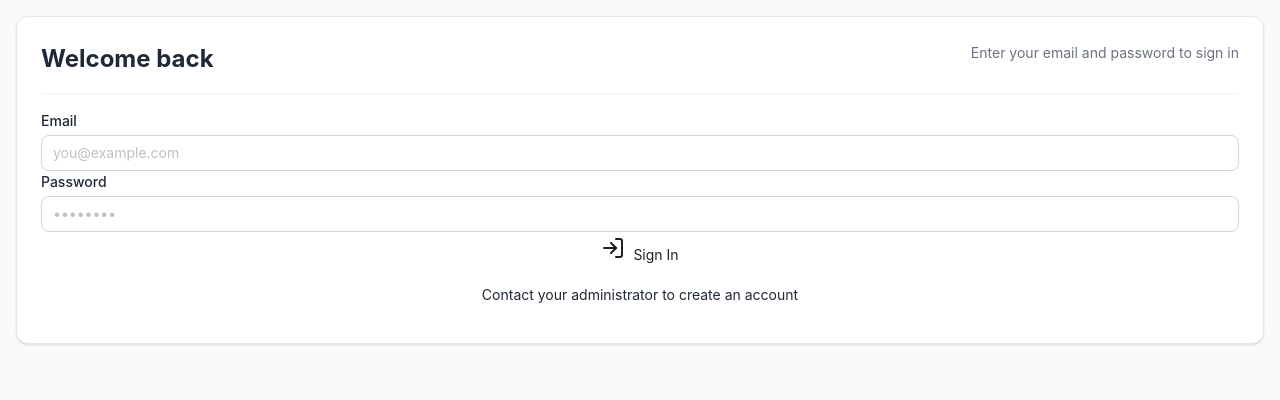
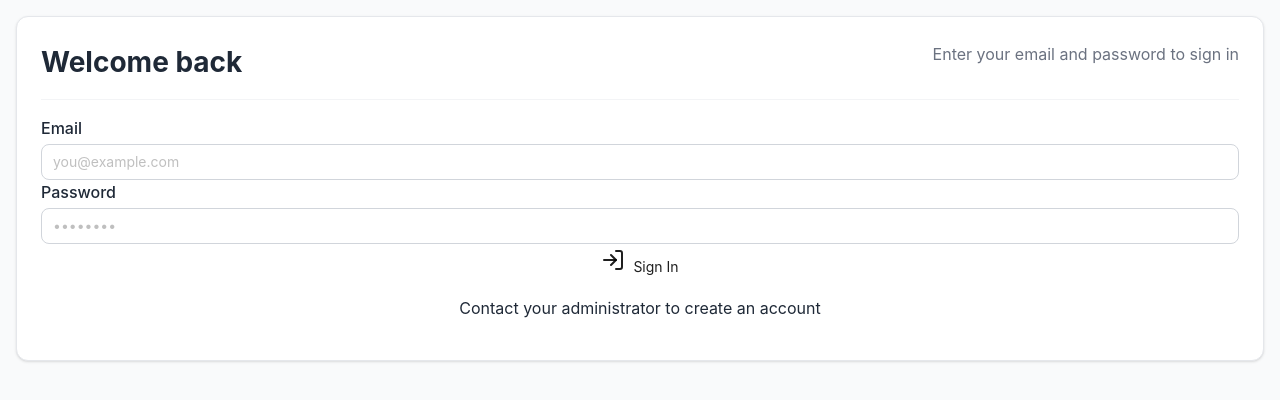
Before and after one commit to wjringing/deployment, a React (Vite) app: page /auth in a window 1280 px wide. Shown: the top 400 px of the page. Built offline with nearby package versions, Linux system fonts and the light colour scheme; no server answers.

Commit message:
Updated index.css

```diff
--- a/src/index.css
+++ b/src/index.css
@@ -53,13 +53,13 @@
   --spacing-xxxl: 48px;
 
   /* Typography */
-  --font-size-sm: 12px;
-  --font-size-base: 14px;
-  --font-size-md: 16px;
-  --font-size-lg: 18px;
-  --font-size-xl: 20px;
-  --font-size-xxl: 24px;
-  --font-size-xxxl: 30px;
+  --font-size-sm: 14px;
+  --font-size-base: 16px;
+  --font-size-md: 18px;
+  --font-size-lg: 20px;
+  --font-size-xl: 24px;
+  --font-size-xxl: 28px;
+  --font-size-xxxl: 36px;
 
   --font-weight-normal: 400;
   --font-weight-medium: 500;
```
